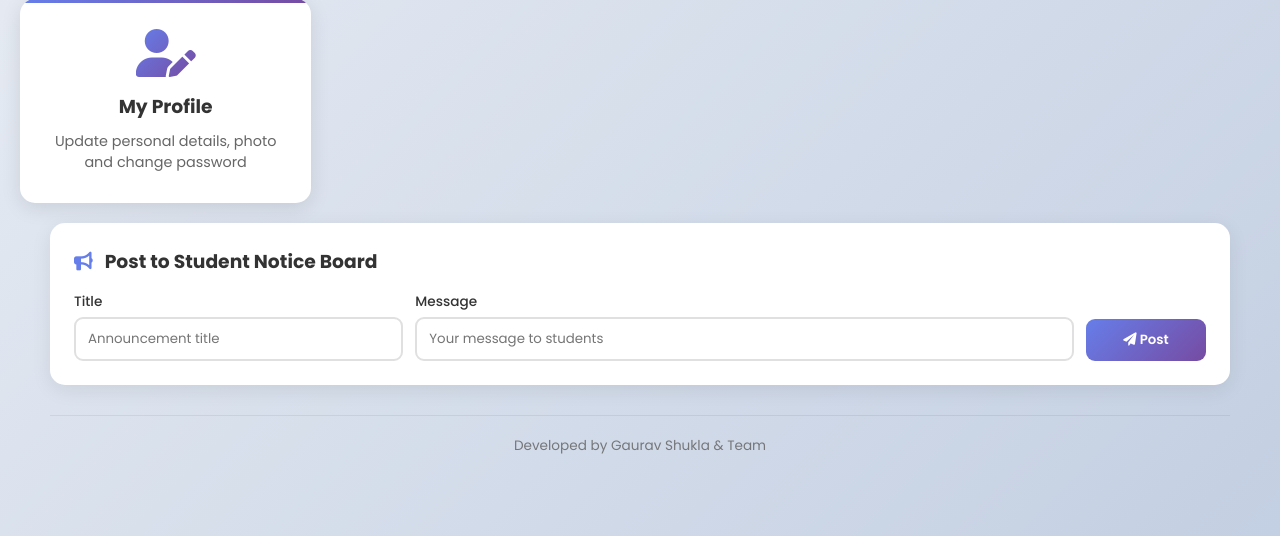
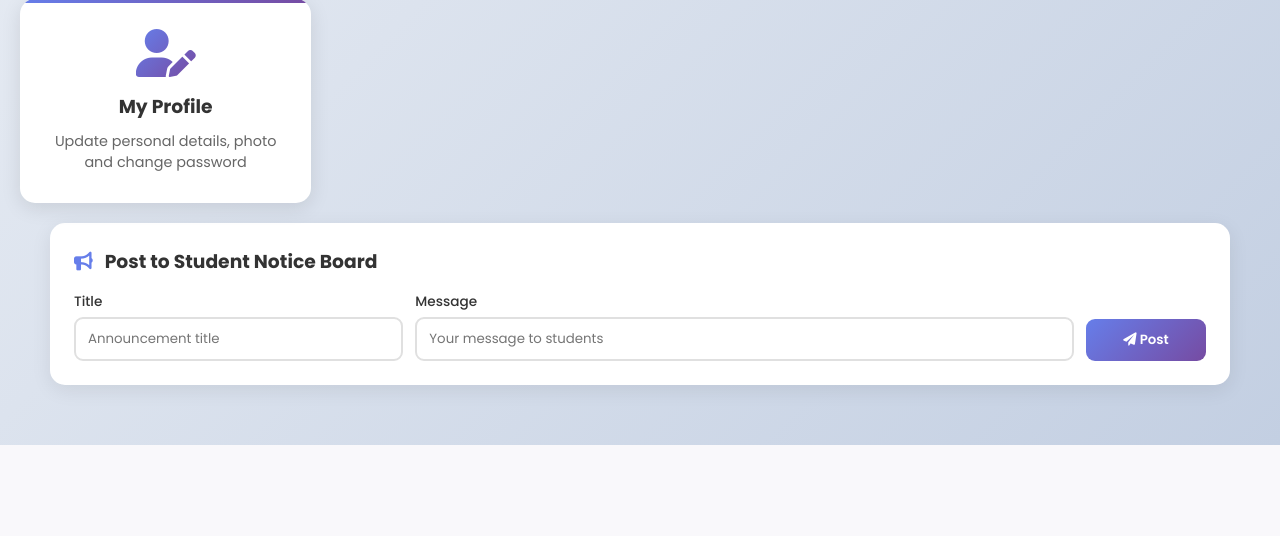
Before and after one commit to 15btcs0142/RRB_CBT, a Flask app: template templates/teacher_dashboard.html in a window 1280 px wide. Shown: the part 886-1422 px from the top of the page. After the commit the page ends 1331 px from the top, so only its background shows below. Run offline with Flask 3, Linux system fonts and the light colour scheme; the template is opened without the code that fills it, so the values that code supplies are empty; some libraries are stand-ins or nearby versions.

Commit message:
[v1.0] Upload templates/teacher_dashboard.html: Initial release v1.0 (06-08-2026 snapshot)

```diff
--- a/templates/teacher_dashboard.html
+++ b/templates/teacher_dashboard.html
@@ -262,11 +262,7 @@
                 </button>
             </form>
         </div>
-
-<footer class="app-global-footer" style="width:100%; text-align:center; padding:20px 10px; font-size:0.85rem; color:#666; opacity:0.85; margin-top:30px; border-top:1px solid rgba(0,0,0,0.08); box-sizing:border-box; clear:both;">
-    Developed by Gaurav Shukla &amp; Team
-</footer>
-</div>
+    </div>
 
     <script>
     async function postBulletin(e){
```
